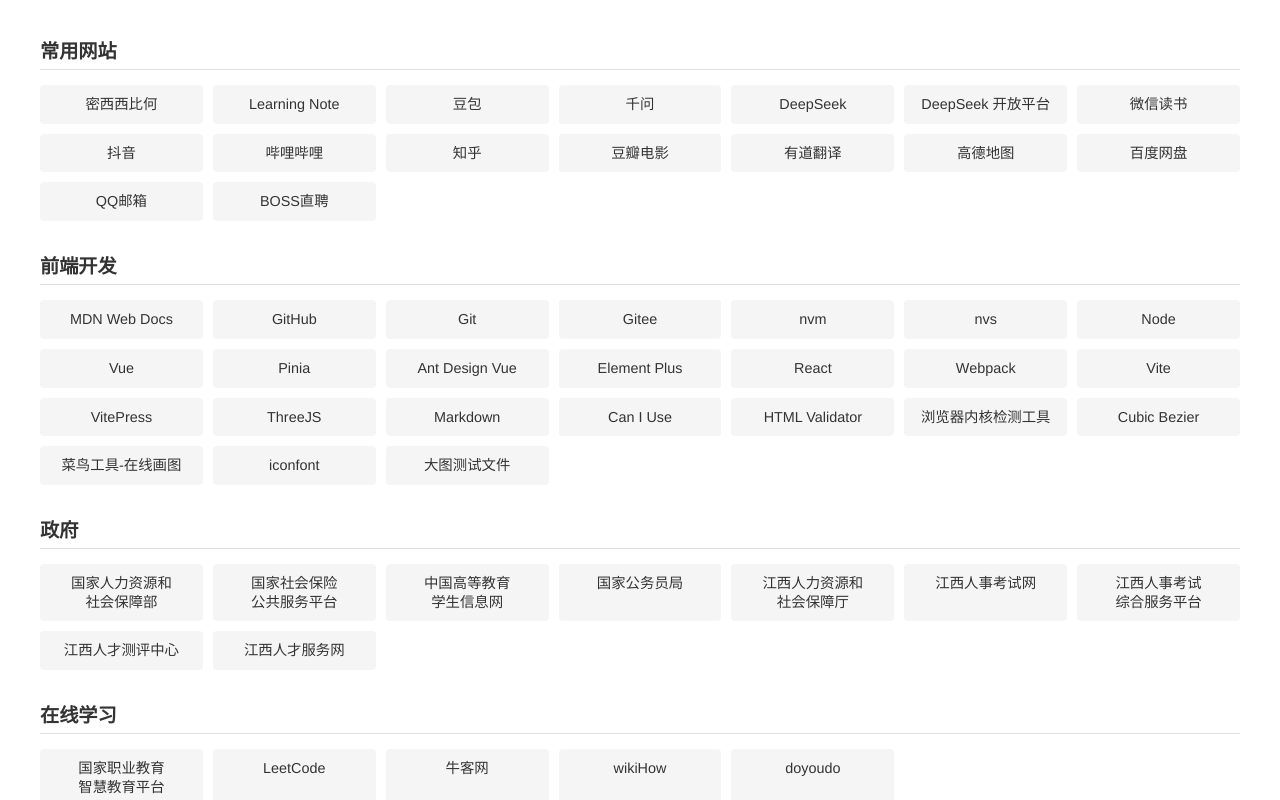
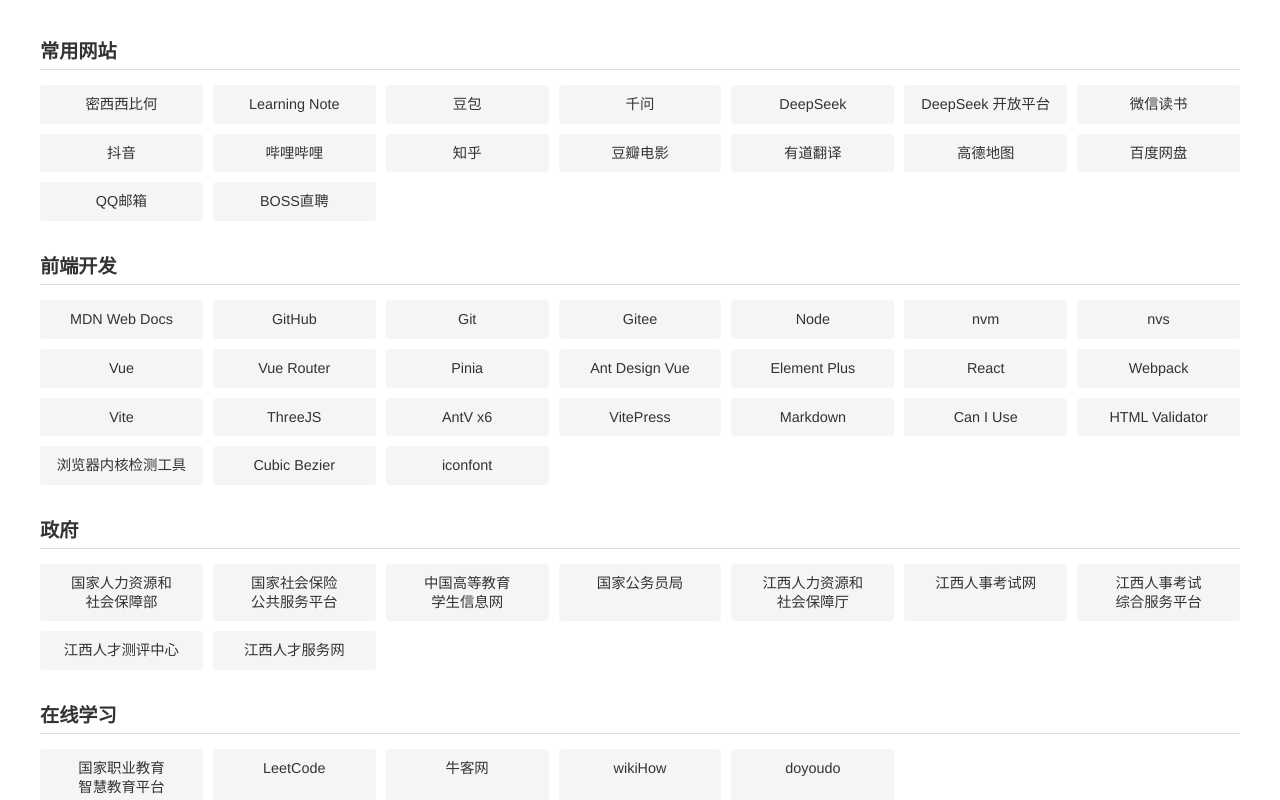
Before and after one commit to mxxbh/yPage-links, a Vue app: page / in a window 1280 px wide. Shown: the top 800 px of the page. Built offline with nearby package versions, Linux system fonts and the light colour scheme.

Commit message:
daily work

```diff
--- a/src/data/links.js
+++ b/src/data/links.js
@@ -28,26 +28,26 @@
         { name: "GitHub", url: "https://github.com/" },
         { name: "Git", url: "https://git-scm.com/" },
         { name: "Gitee", url: "https://gitee.com/" },
+        { name: "Node", url: "https://nodejs.org/zh-cn" },
         { name: "nvm", url: "https://github.com/nvm-sh/nvm" },
         { name: "nvs", url: "https://github.com/jasongin/nvs?tab=readme-ov-file" },
-        { name: "Node", url: "https://nodejs.org/zh-cn" },
         { name: "Vue", url: "https://cn.vuejs.org/guide/introduction" },
+        { name: "Vue Router", url: "https://router.vuejs.org/zh/introduction.html" },
         { name: "Pinia", url: "https://pinia.vuejs.org/zh/" },
         { name: "Ant Design Vue", url: "https://www.antdv.com/components/overview-cn/" },
         { name: "Element Plus", url: "https://element-plus.org/zh-CN/component/overview" },
         { name: "React", url: "https://zh-hans.react.dev/" },
         { name: "Webpack", url: "https://webpack.docschina.org/" },
         { name: "Vite", url: "https://cn.vite.dev/guide/" },
+        { name: "ThreeJS", url: "https://threejs.org/docs/" },
+        { name: "AntV x6", url: "https://x6.antv.antgroup.com/tutorial/getting-started" },
         { name: "VitePress", url: "https://vitepress.dev/zh/" },
-        { name: "ThreeJS", url: "https://threejs.org/docs/" },
         { name: "Markdown", url: "https://www.markdownguide.org/" },
         { name: "Can I Use", url: "https://caniuse.com/" },
         { name: "HTML Validator", url: "https://validator.w3.org/#validate_by_input" },
         { name: "浏览器内核\u200B检测工具", url: "https://ie.icoa.cn/" },
         { name: "Cubic Bezier", url: "https://cubic-bezier.com/" },
-        { name: "菜鸟工具-\u200B在线画图", url: "https://www.jyshare.com/more/shapefly-diagram/" },
         { name: "iconfont", url: "https://www.iconfont.cn/" },
-        { name: "大图测试文件", url: "https://www.eso.org/public/germany/images/eso1242a/" },
       ],
     },
     {
```
